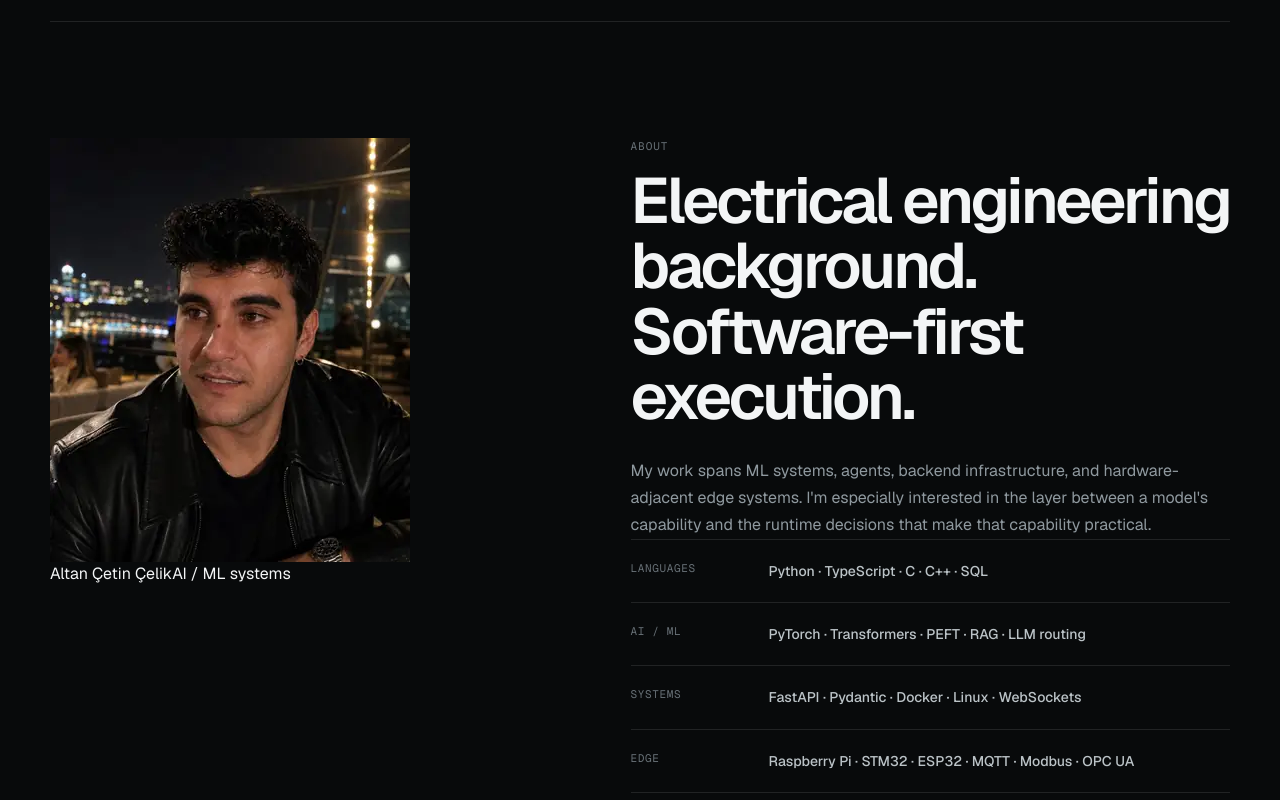
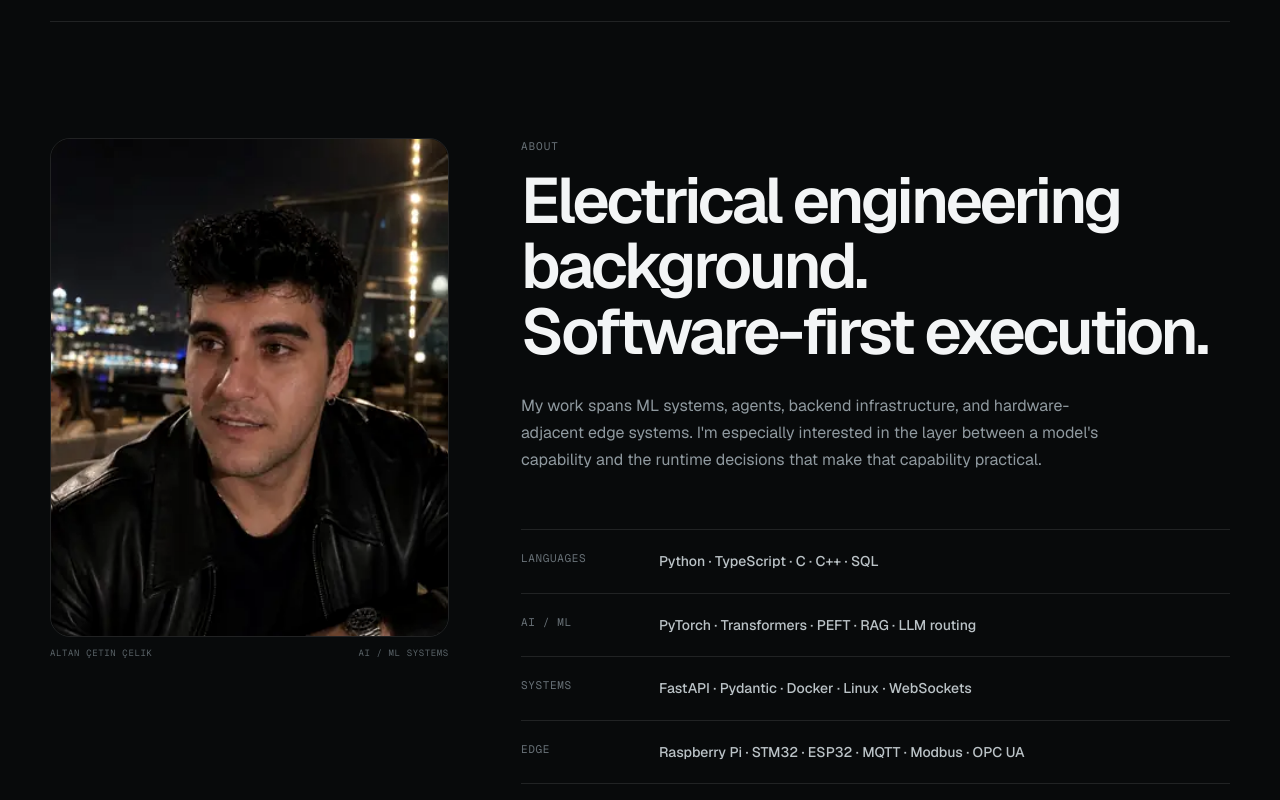
Before and after one commit to AltanCetinCelik/altancelik.dev, a Next.js app: page / in a window 1280 px wide. Shown: the part 4720-5520 px from the top of the page. Built offline with nearby package versions, Linux system fonts and the light colour scheme.

Commit message:
style: integrate portrait into about section

```diff
--- a/app/globals.css
+++ b/app/globals.css
@@ -447,13 +447,50 @@ a {
 
 .about-section {
   display: grid;
-  grid-template-columns: 0.9fr 1.1fr;
-  gap: 90px;
+  grid-template-columns: minmax(250px, 0.72fr) 1.28fr;
+  gap: 72px;
+  align-items: start;
+}
+
+.about-portrait {
+  position: sticky;
+  top: 104px;
+}
+
+.about-portrait > img {
+  width: 100%;
+  aspect-ratio: 4 / 5;
+  display: block;
+  object-fit: cover;
+  object-position: 50% 38%;
+  border: 1px solid var(--line);
+  border-radius: 20px;
+  filter: saturate(0.82) contrast(1.03);
+}
+
+.portrait-caption {
+  display: flex;
+  justify-content: space-between;
+  gap: 12px;
+  margin-top: 10px;
+  color: #596267;
+  font-family: var(--font-geist-mono), monospace;
+  font-size: 9px;
+  text-transform: uppercase;
+  letter-spacing: 0.07em;
+}
+
+.about-main {
+  min-width: 0;
 }
 
 .about-copy > p {
   margin-top: 28px;
   max-width: 610px;
+}
+
+.about-main .stack-list {
+  margin-top: 56px;
 }
 
 .stack-list {
@@ -550,6 +587,11 @@ a {
   .about-section {
     grid-template-columns: 1fr;
     gap: 32px;
+  }
+
+  .about-portrait {
+    position: static;
+    max-width: 430px;
   }
 
   .hero-actions {
```
